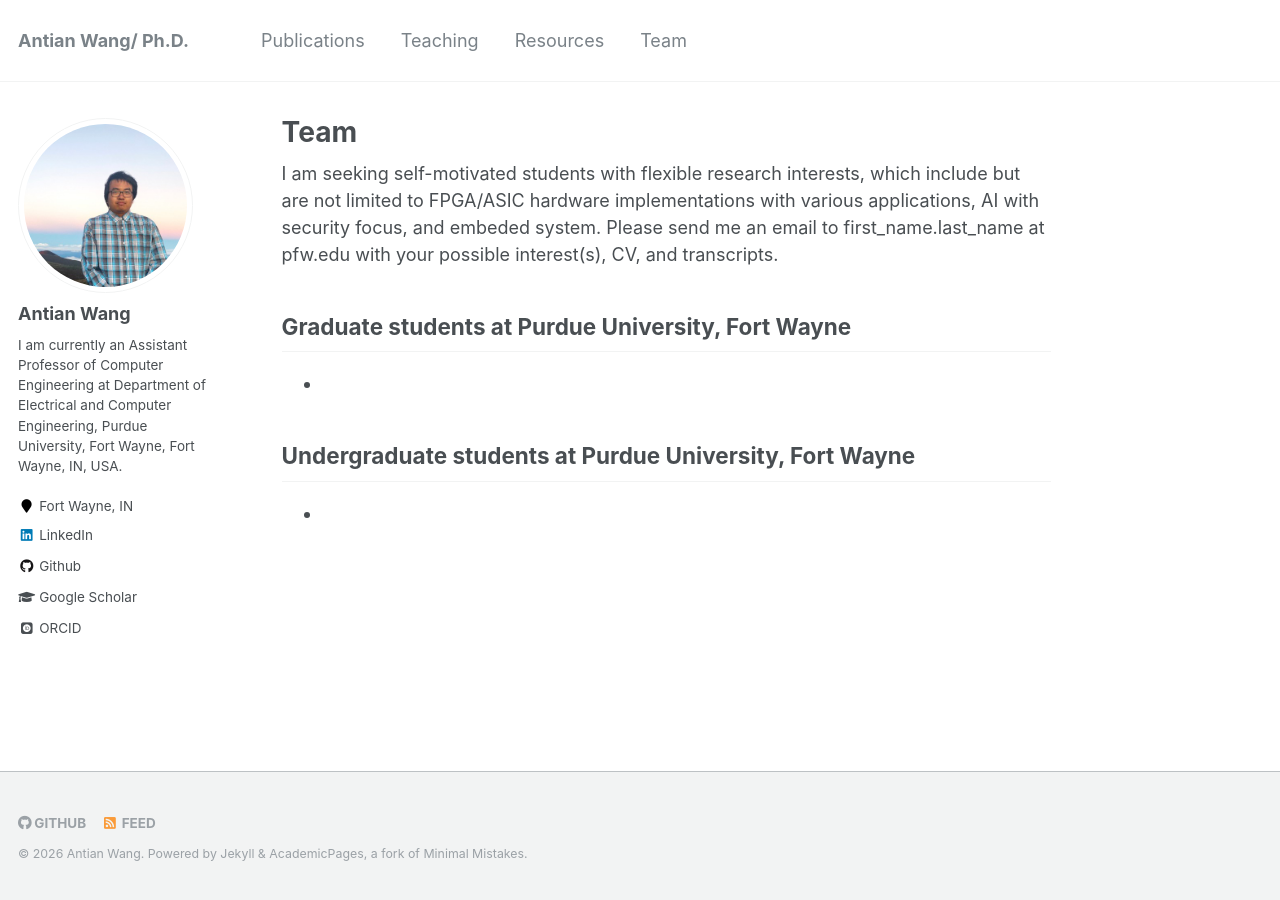
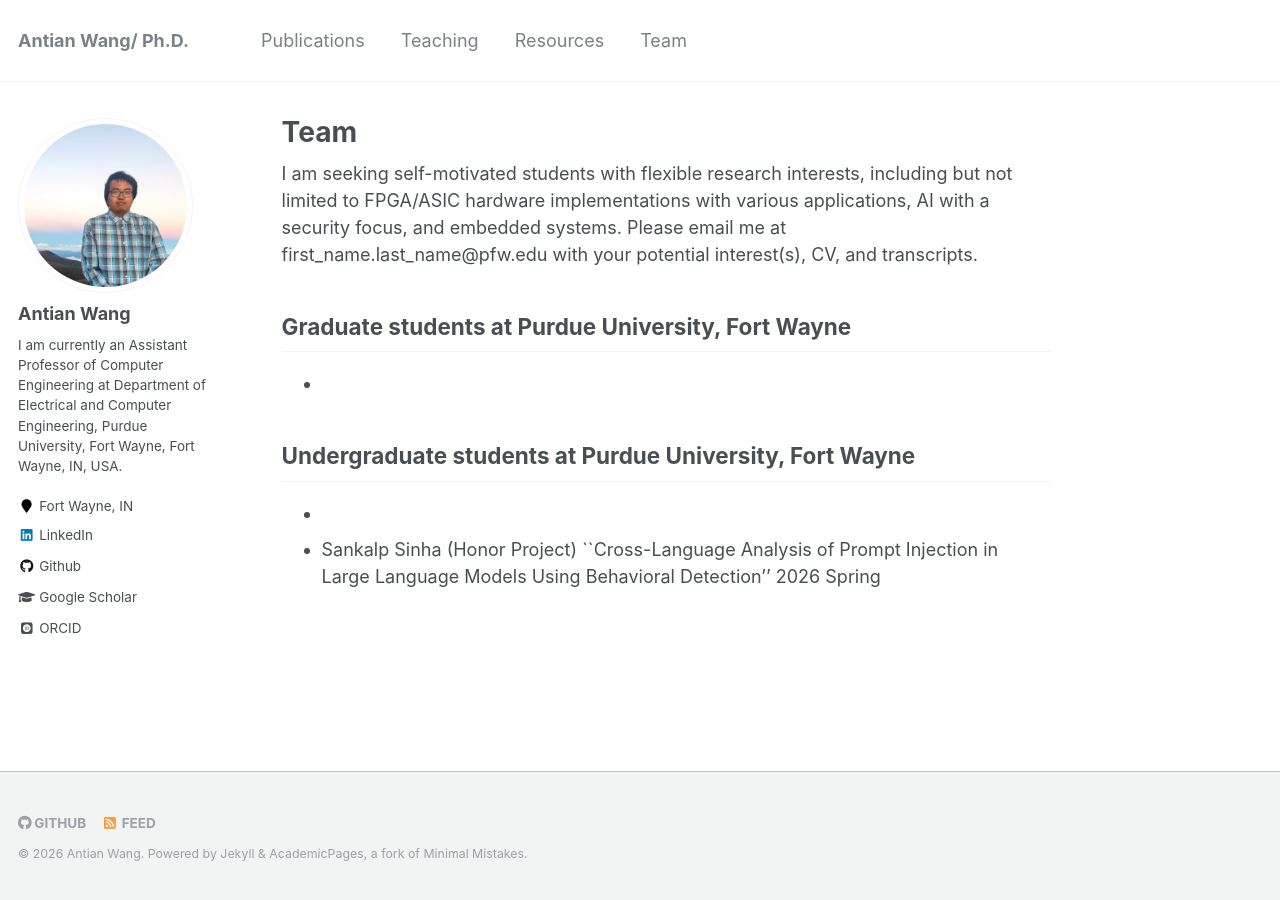
Before and after one commit to wangantian/wangantian.github.io, a Jekyll site: the page built from _team/team.md, in a window 1280 px wide. Built offline with Jekyll 4.4.1, drawn with Linux system fonts in a browser that asks for light colours; some web fonts are replaced.

Commit message:
Update team.md

```diff
--- a/_team/team.md
+++ b/_team/team.md
@@ -6,7 +6,8 @@ redirect_from:
   - /team.html
 ---
 
-I am seeking self-motivated students with flexible research interests, which include but are not limited to FPGA/ASIC hardware implementations with various applications, AI with security focus, and embeded system. Please send me an email to first_name.last_name at pfw.edu with your possible interest(s), CV, and transcripts.
+I am seeking self-motivated students with flexible research interests, including but not limited to FPGA/ASIC hardware implementations with various applications, AI with a security focus, and embedded systems. Please email me at first_name.last_name@pfw.edu with your potential interest(s), CV, and transcripts.
+
 
 
 ## Graduate students at Purdue University, Fort Wayne
@@ -14,3 +15,4 @@ I am seeking self-motivated students with flexible research interests, which inc
 
 ## Undergraduate students at Purdue University, Fort Wayne
   *
+  * Sankalp Sinha (Honor Project)  ``Cross-Language Analysis of Prompt Injection in Large Language Models Using Behavioral Detection'' 2026 Spring
```
